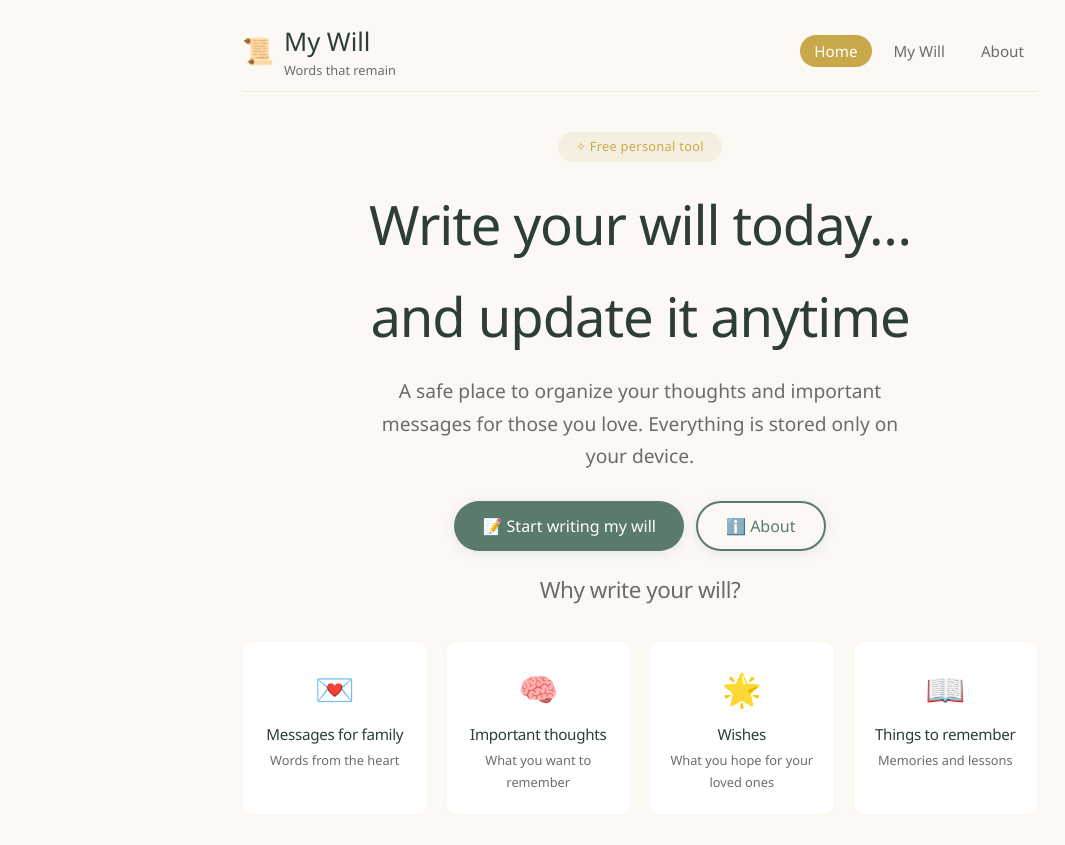
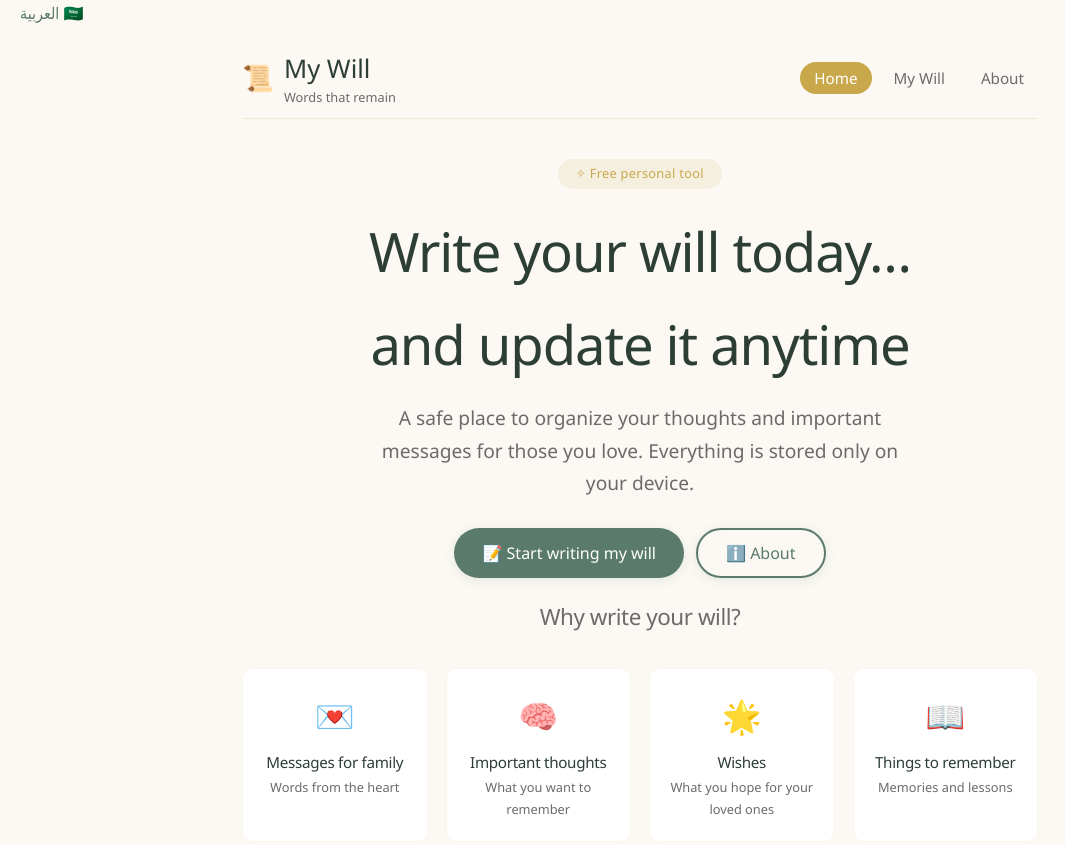
Before and after one commit to alkhapeer/MyWill, a plain HTML site: page index.html in a window 1280 px wide. Shown: the top 845 px of the page, without its empty margins (0-1065 px from the left). Drawn offline with Linux system fonts and the light colour scheme.

Commit message:
Update index.html اضافة العربية
<a href="index-ar.html" class="lang-btn">
    العربية 🇸🇦
</a>

```diff
--- a/index.html
+++ b/index.html
@@ -465,7 +465,9 @@
     </style>
 </head>
 <body>
-
+<a href="index-ar.html" class="lang-btn">
+    العربية 🇸🇦
+</a>
     <!-- ===== TOAST ===== -->
     <div id="toast" class="toast"></div>
 
```
